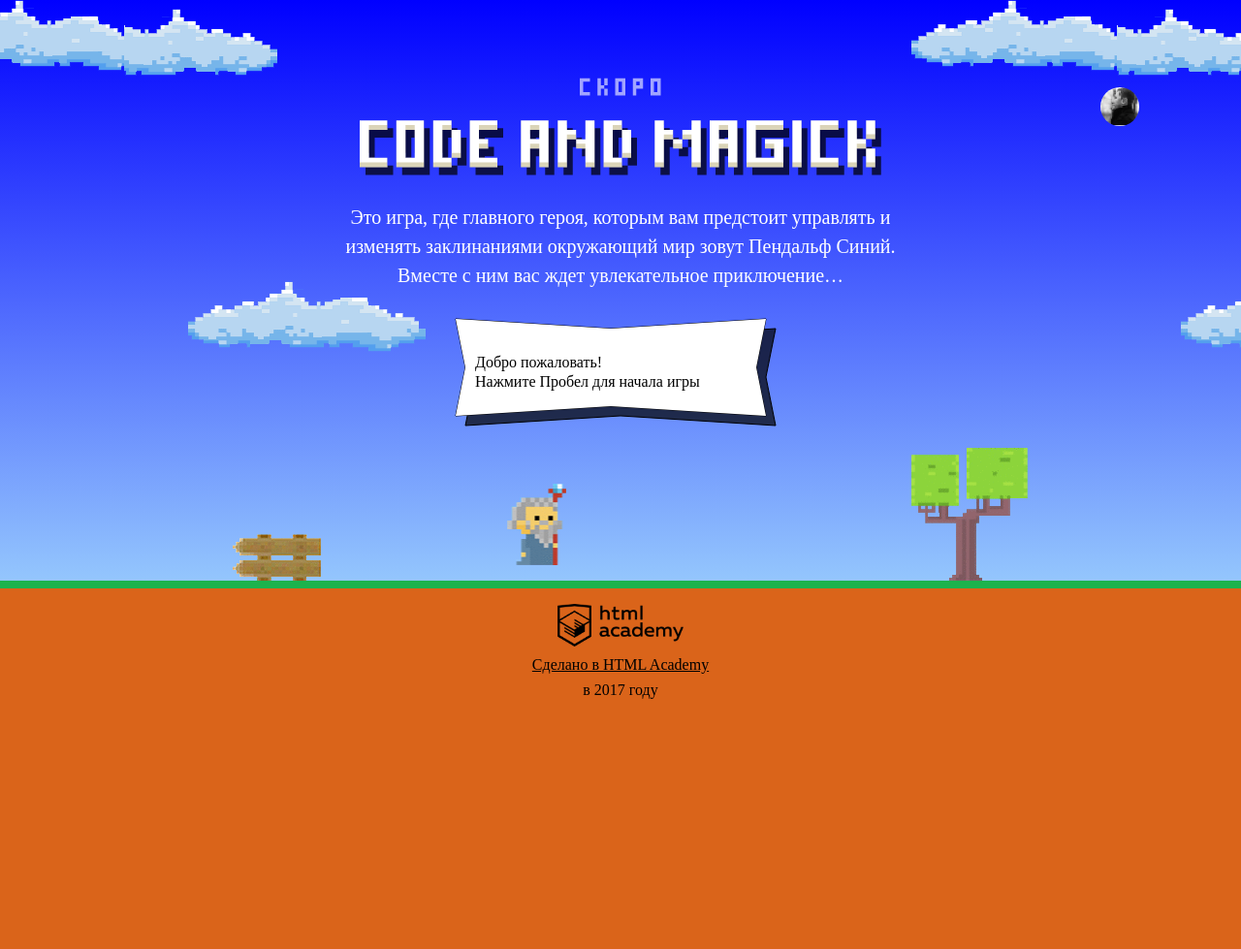
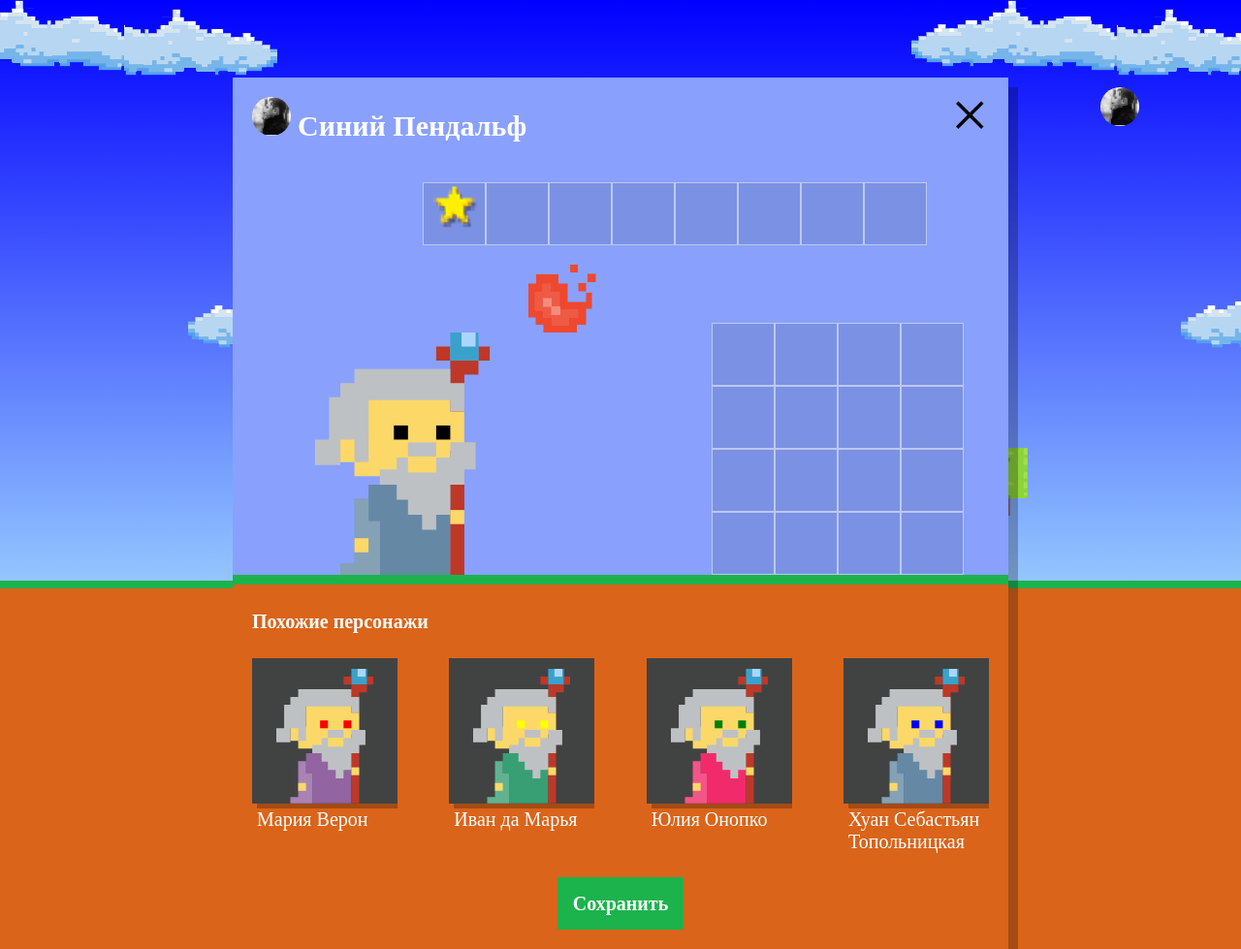
Before and after one commit to hopmen/153671-code-and-magick, a website: page index.html in a window 1280 px wide. Shown: the whole page at 97% size. Before the commit the page ends 800 px from the top, so only its background shows below. Drawn offline with Linux system fonts and the light colour scheme; a web font is replaced by a local one.

Commit message:
Задание 9

```diff
--- a/index.html
+++ b/index.html
@@ -180,8 +180,25 @@
     <p class="setup-similar-label">Петр Петров</p>
   </div>
 </template>
-
+<script>
+  var fireballSize = 22;
+  var wizardSpeed = 3;
+  var wizardWidth = 70;
+  var getFireballSpeed = function (left) {
+      return left ? 5 : 2;
+  }
+  var getWizardHeight = function () {
+    return 1.337 * wizardWidth;
+  }
+  function getWizardX (width) {
+    return (width - wizardWidth) / 2;
+  }
+  function getWizardY (height) {
+    return (height - getWizardHeight()) / 3;
+  }
+</script>
 <script src="js/game.js"></script>
-
+<script src="js/setup.js"></script>
+<script src="js/stat.js"></script>
 </body>
 </html>
--- /dev/null
+++ b/js/setup.js
@@ -0,0 +1,44 @@
+'use strict';
+
+var userSetup = document.querySelector('.setup');
+userSetup.classList.remove('hidden');
+
+var similalListElement = document.querySelector('.setup-similar-list');
+var similarWizardTemplate = document.querySelector('#similar-wizard-template').content;
+
+var names = ['Иван', 'Хуан Себастьян', 'Мария', 'Кристоф', 'Виктор', 'Юлия', 'Люпита', 'Вашингтон'];
+var surnames = ['да Марья', 'Верон', 'Мирабелла', 'Вальц', 'Онопко', 'Топольницкая', 'Нионго', 'Ирвинг'];
+var coatColor = ['rgb(101, 137, 164)', 'rgb(241, 43, 107)', 'rgb(146, 100, 161)', 'rgb(56, 159, 117)', 'rgb(215, 210, 55)', 'rgb(0, 0, 0)'];
+var eyesColor = ['blue', 'green', 'yellow', 'red', 'black'];
+
+var generateDataAndDelete = function(arrData){
+  var randomId = Math.floor(Math.random() * (arrData.length - 1));
+  var randomData = arrData[randomId];
+  arrData.splice(randomId, 1);
+  return randomData;
+};
+
+var wizards = [];
+for (var i = 0; i < 4; i++) {
+  wizards.push({
+    name: generateDataAndDelete(names) + ' ' + generateDataAndDelete(surnames) ,
+    coatColor: generateDataAndDelete(coatColor),
+    eyesColor: generateDataAndDelete(eyesColor)
+  });
+}
+
+var drawWizard = function (wizard) {
+  var wizardElement = similarWizardTemplate.cloneNode(true);
+  wizardElement.querySelector('.setup-similar-label').textContent = wizard.name;
+  wizardElement.querySelector('.wizard-coat').style.fill = wizard.coatColor;
+  wizardElement.querySelector('.wizard-eyes').style.fill = wizard.eyesColor;
+  return wizardElement;
+};
+
+var fragment = document.createDocumentFragment();
+for (i = 0; i < wizards.length; i++) {
+  fragment.appendChild(drawWizard(wizards[i]));
+}
+
+similalListElement.appendChild(fragment);
+userSetup.querySelector('.setup-similar').classList.remove('hidden');
--- /dev/null
+++ b/js/stat.js
@@ -0,0 +1,54 @@
+'use strict';
+
+var CLOUD_WIDTH = 420;
+var CLOUD_HEIGHT = 270;
+var HISTOGRAM_X = (700 - CLOUD_WIDTH) / 2;
+var HISTOGRAM_Y = 240;
+var GAP = 50;
+var FONT_GAP = 15;
+var BAR_WIDTH = 40;
+var MAX_BAR_HEIGHT = 150;
+var renderCloud = function (ctx, x, y, color) {
+  ctx.fillStyle = color;
+  ctx.fillRect(x, y, CLOUD_WIDTH, CLOUD_HEIGHT);
+};
+
+var getMaxElement = function (arr) {
+  var maxElement = arr[0];
+  for (var i = 0; i < arr.length; i++) {
+    if (arr[i] > maxElement) {
+      maxElement = arr[i];
+    }
+  }
+  return maxElement;
+};
+
+var randomInterval = function (min, max) {
+  return Math.random() * (max - min) + min;
+};
+
+window.renderStatistics = function (ctx, players, times) {
+  renderCloud(ctx, 110, 20, 'rgba(0, 0, 0, 0.7)');
+  renderCloud(ctx, 100, 10, '#fff');
+
+  ctx.font = '16px PT Mono';
+  ctx.fillStyle = '#000';
+  ctx.fillText('Ура вы победили!', 240, 40);
+  ctx.fillText('Список результатов:', 225, 60);
+
+  var maxTime = getMaxElement(times);
+  for (var i = 0; i < players.length; i++) {
+    var barX = HISTOGRAM_X + 2 * GAP * i;
+    var barHeight = MAX_BAR_HEIGHT * times[i] / maxTime;
+    if (players[i] === 'Вы') {
+      ctx.fillStyle = 'rgba(255, 0, 0, 1)';
+    } else {
+      ctx.fillStyle = 'rgba(0, 0, 255,' + randomInterval(0.2, 0.8) + ')';
+    }
+    ctx.fillRect(barX, HISTOGRAM_Y - barHeight, BAR_WIDTH, barHeight);
+
+    ctx.fillStyle = '#000';
+    ctx.fillText(players[i], barX, HISTOGRAM_Y + FONT_GAP);
+    ctx.fillText(Math.round(times[i]), barX, HISTOGRAM_Y - 5 - barHeight);
+  }
+};
```
